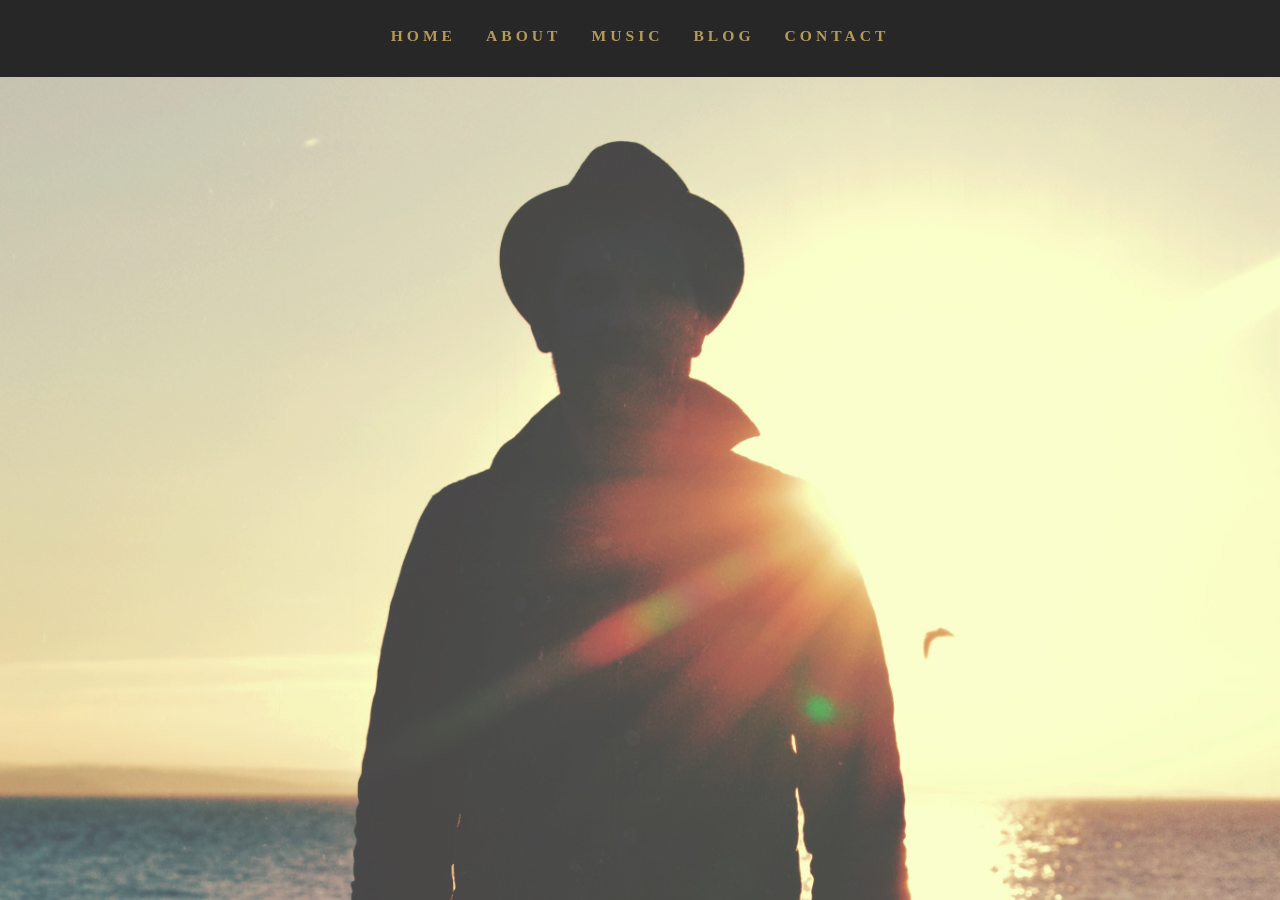
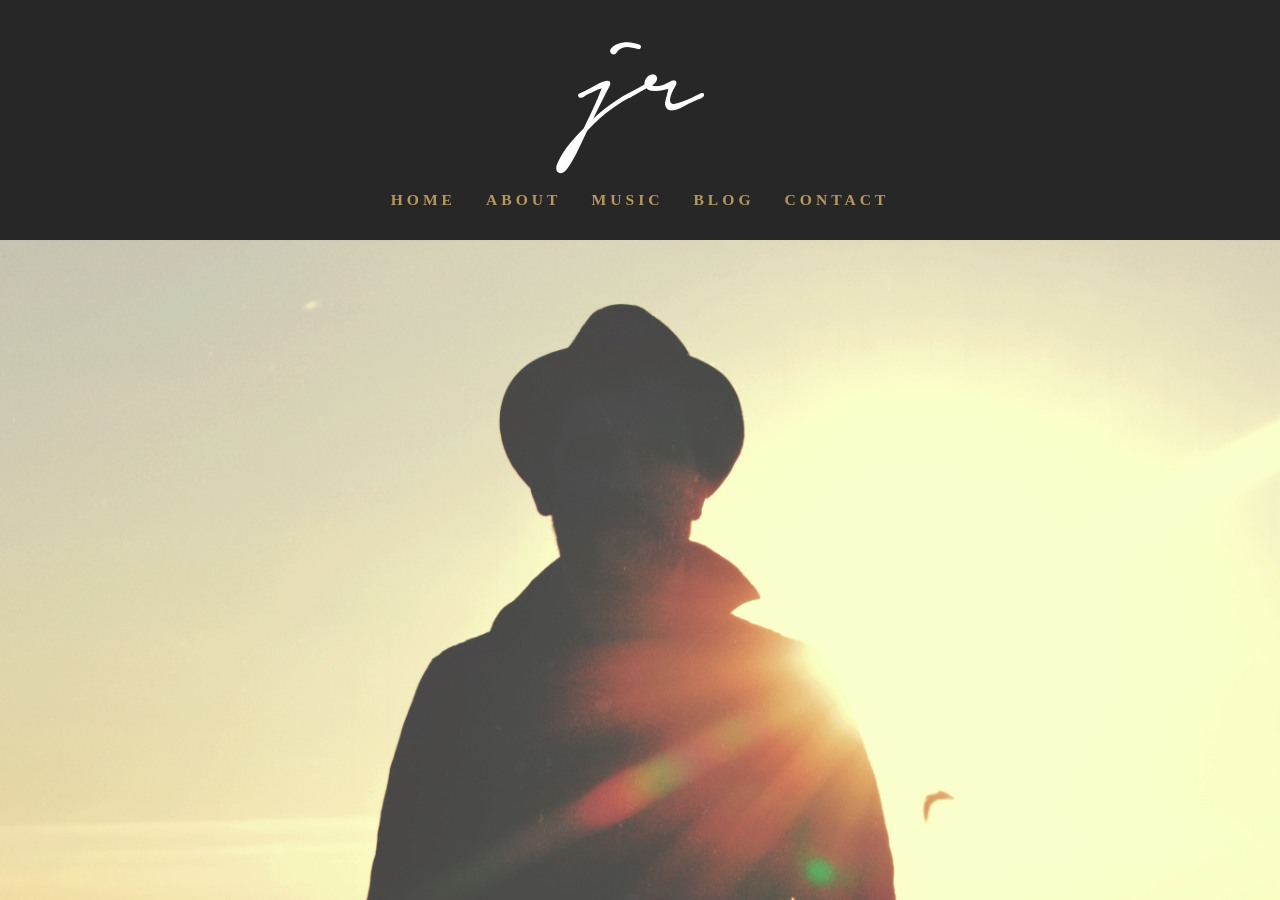
Before and after one commit to JimRogers/jimrogerswebsite, a Jekyll site: the page built from _posts/2015-12-30-song-1-on-the-move.markdown, in a window 1280 px wide and 900 px high. Built offline with Jekyll 4.4.1, drawn with Linux system fonts in a browser that asks for light colours.

```diff
--- a/_includes/blog-header.html
+++ b/_includes/blog-header.html
@@ -1,3 +1,9 @@
+<div class="float-header">
+  <div id="side-title">
+    <div class="container">
+        <h1>jr</h1>
+    </div>
+  </div>
   <header class="blog-header">
     <nav class="navbar navbar-default">
       <div class="container-fluid">
@@ -15,13 +21,14 @@
         <div class="collapse navbar-collapse" id="bs-example-navbar-collapse-1">
           <ul class="nav navbar-nav">
             <li><a data-scroll href="/">HOME<span class="sr-only">(current)</span></a></li>
-          <li><a data-scroll href="/about">ABOUT</a></li>
-          <li><a data-scroll href="/music">MUSIC</a></li>
+            <li><a data-scroll href="/#about">ABOUT</a></li>
+            <li><a data-scroll href="/#music">MUSIC</a></li>
             <li><a data-scroll href="/blog">BLOG</a></li>
-          <li><a data-scroll href="/contact">CONTACT</a></li>
+            <li><a data-scroll href="/#contact">CONTACT</a></li>
           </ul>
         </div><!-- /.navbar-collapse -->
       </div><!-- /.container-fluid -->
     </nav>
 
   </header>
+</div>
--- a/_layouts/default.html
+++ b/_layouts/default.html
@@ -11,6 +11,7 @@
           {% include contact-section.html %}
     <div id="wrapper">
               {{ content }}
+          {% include footer.html %}
           {% include scripts.html %}
     </div>
   </body>
```
Lines whose indentation alone changed are shown as unchanged.
